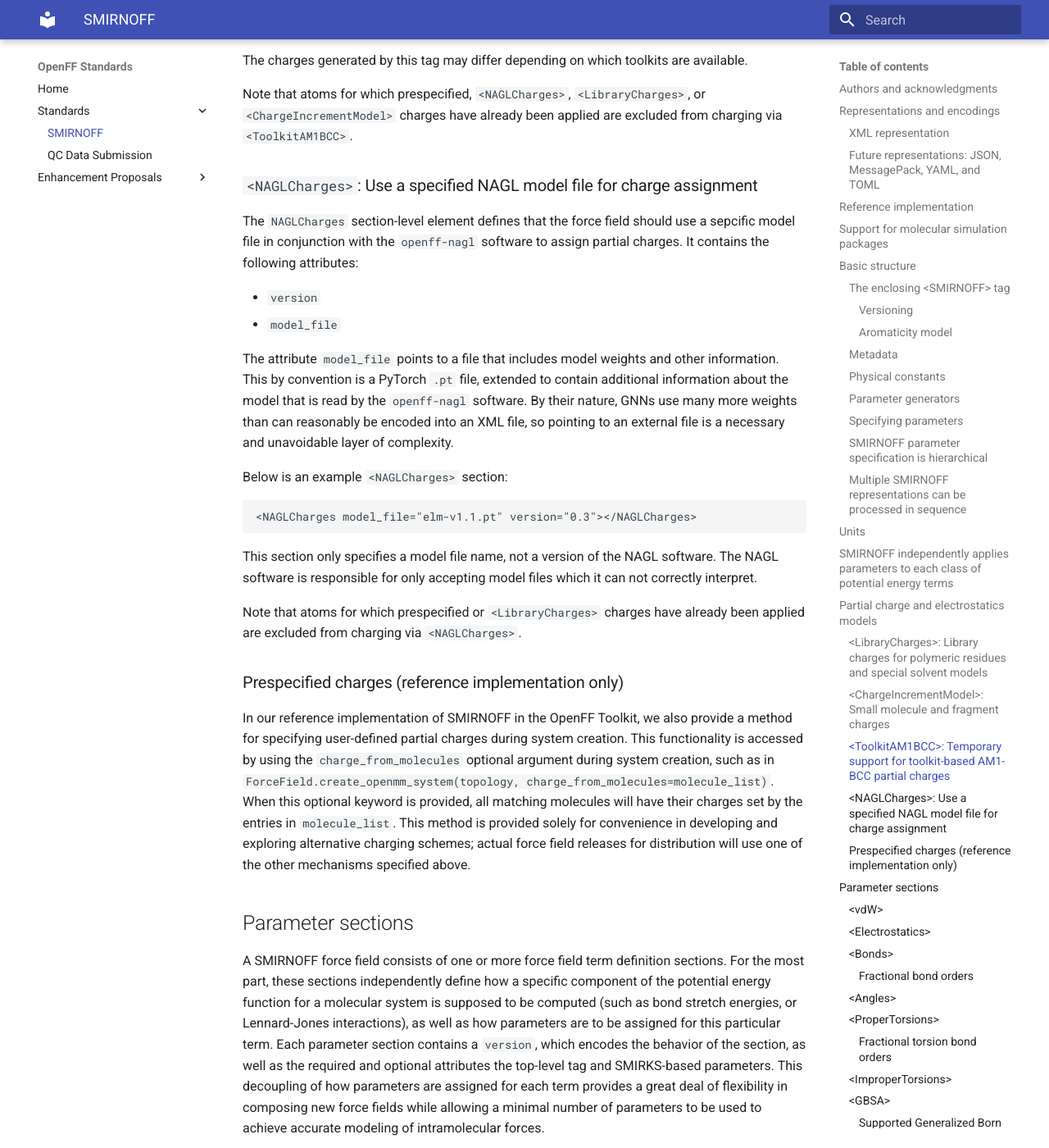
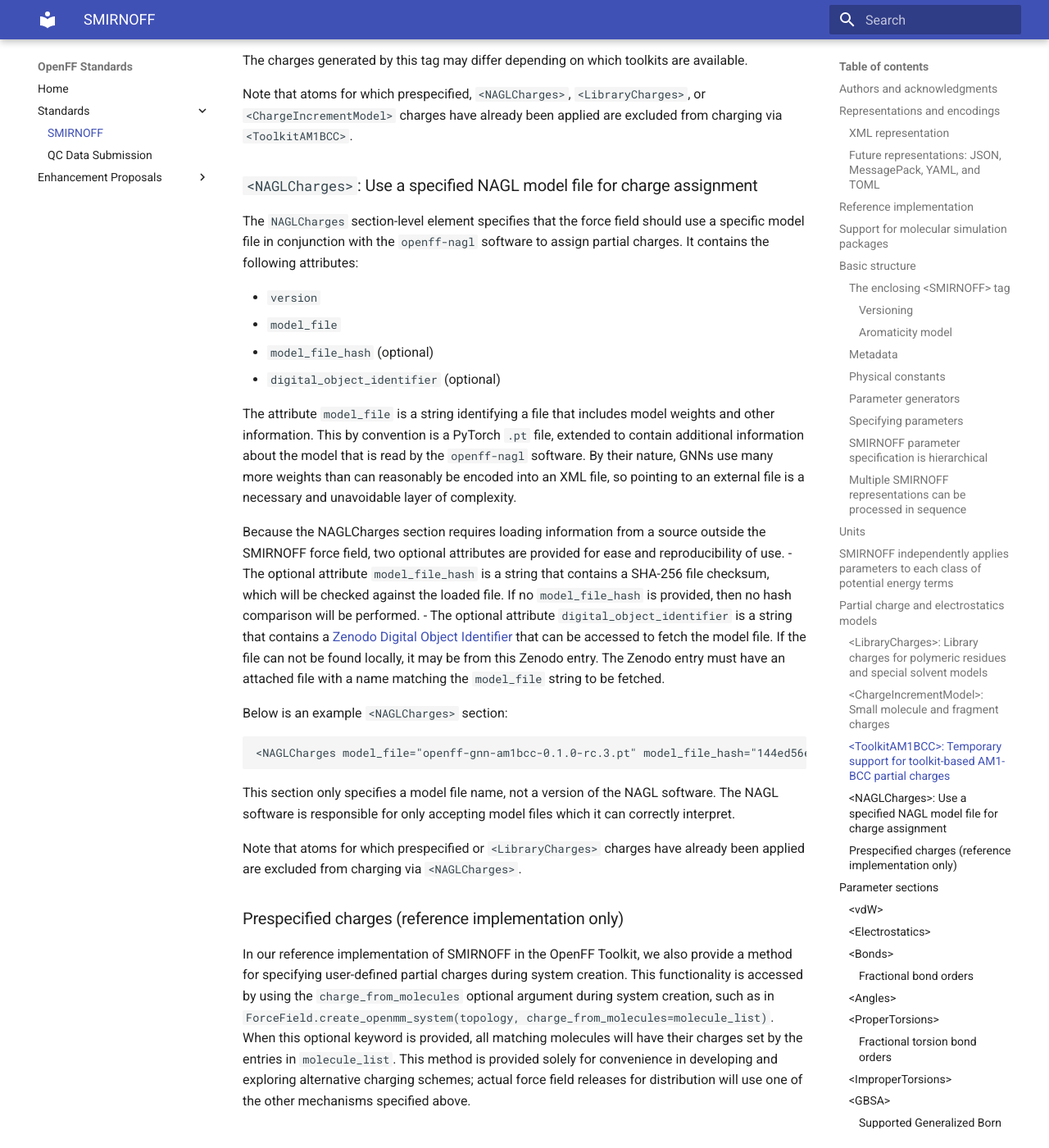
Before and after one commit to openforcefield/standards, an MkDocs documentation site: the page built from docs/standards/smirnoff.md, in a window 1280 px wide and 1400 px high, scrolled down 9632 px. Shown: the whole window at 82% size. Built offline with MkDocs 1.6.1 and Material for MkDocs 9.7.7, drawn with Linux system fonts in a browser that asks for light colours.

Commit message:
paste up-to-date version of EP in smirnoff spec

````diff
--- a/docs/standards/smirnoff.md
+++ b/docs/standards/smirnoff.md
@@ -296,20 +296,26 @@ Note that atoms for which prespecified, `<NAGLCharges>`, `<LibraryCharges>`, or
 
 ### `<NAGLCharges>`: Use a specified NAGL model file for charge assignment
 
-The `NAGLCharges` section-level element defines that the force field should use a sepcific model file in conjunction with the `openff-nagl` software to assign partial charges. It contains the following attributes:
+The `NAGLCharges` section-level element specifies that the force field should use a specific model file in conjunction with the `openff-nagl` software to assign partial charges. It contains the following attributes:
 
 - `version`
 - `model_file`
+- `model_file_hash` (optional)
+- `digital_object_identifier` (optional)
 
-The attribute `model_file` points to a file that includes model weights and other information. This by convention is a PyTorch `.pt` file, extended to  contain additional information about the model that is read by the `openff-nagl` software. By their nature, GNNs use many more weights than can reasonably be encoded into an XML file, so pointing to an external file is a necessary and unavoidable layer of complexity.
+The attribute `model_file` is a string identifying a file that includes model weights and other information. This by convention is a PyTorch `.pt` file, extended to contain additional information about the model that is read by the `openff-nagl` software. By their nature, GNNs use many more weights than can reasonably be encoded into an XML file, so pointing to an external file is a necessary and unavoidable layer of complexity.
+
+ Because the NAGLCharges section requires loading information from a source outside the SMIRNOFF force field, two optional attributes are provided for ease and reproducibility of use.
+ - The optional attribute `model_file_hash` is a string that contains a SHA-256 file checksum, which will be checked against the loaded file.  If no `model_file_hash` is provided, then no hash comparison will be performed.
+ - The optional attribute `digital_object_identifier` is a string that contains a [Zenodo](https://zenodo.org/) [Digital Object Identifier](https://www.doi.org/) that can be accessed to fetch the model file. If the file can not be found locally, it may be from this Zenodo entry. The Zenodo entry must have an attached file with a name matching the `model_file` string to be fetched.
 
 Below is an example `<NAGLCharges>` section:
 
 ```xml
-<NAGLCharges model_file="elm-v1.1.pt" version="0.3"></NAGLCharges>
+<NAGLCharges model_file="openff-gnn-am1bcc-0.1.0-rc.3.pt" model_file_hash="144ed56e46c5b3ad80157b342c8c0f8f7340e4d382a678e30dd300c811646bd0" digital_object_identifier="10.5072/zenodo.203601" version="0.3"></NAGLCharges>
 ```
 
-This section only specifies a model file name, not a version of the NAGL software. The NAGL software is responsible for only accepting model files which it can not correctly interpret.
+This section only specifies a model file name, not a version of the NAGL software. The NAGL software is responsible for only accepting model files which it can correctly interpret.
 
 Note that atoms for which prespecified or `<LibraryCharges>` charges have already been applied are excluded from charging via `<NAGLCharges>`.
 
````
